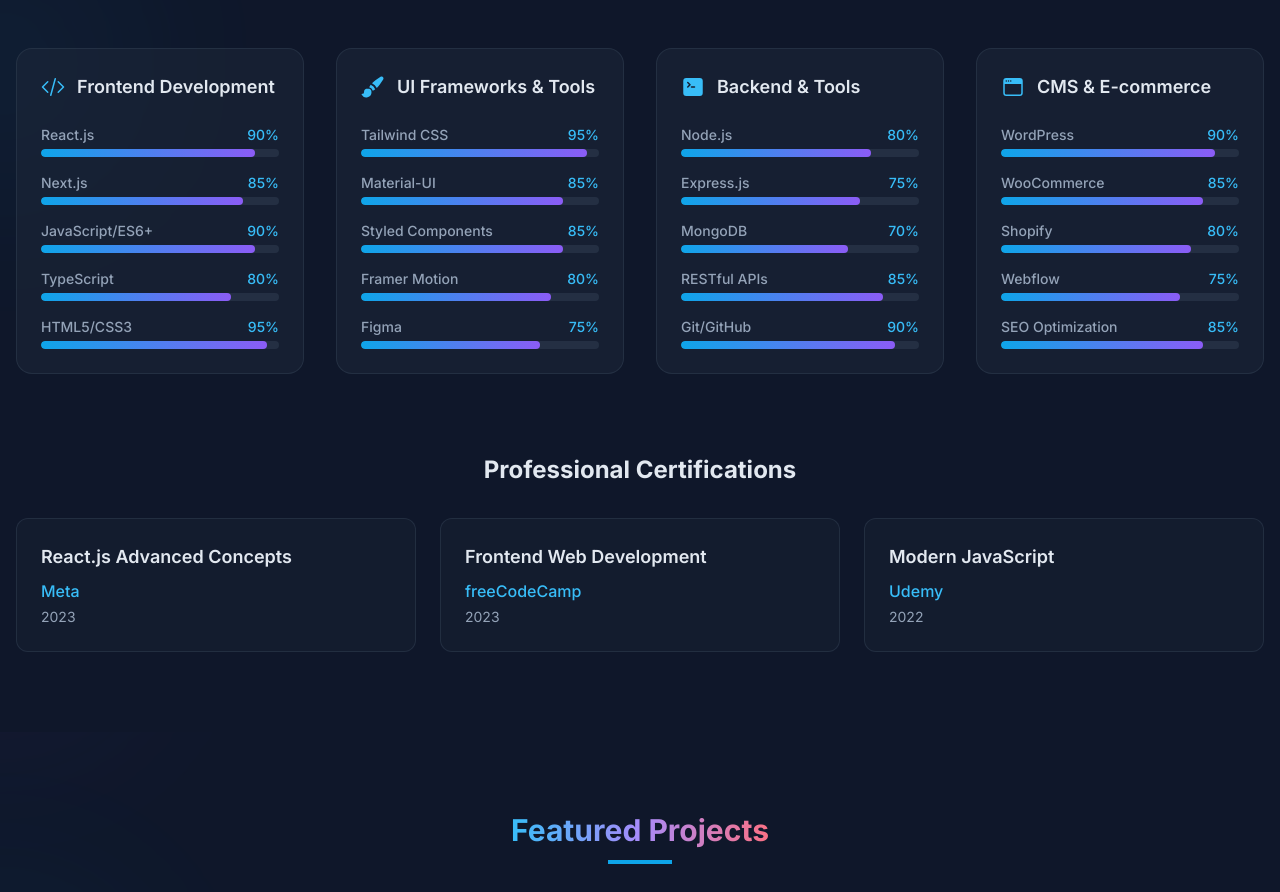
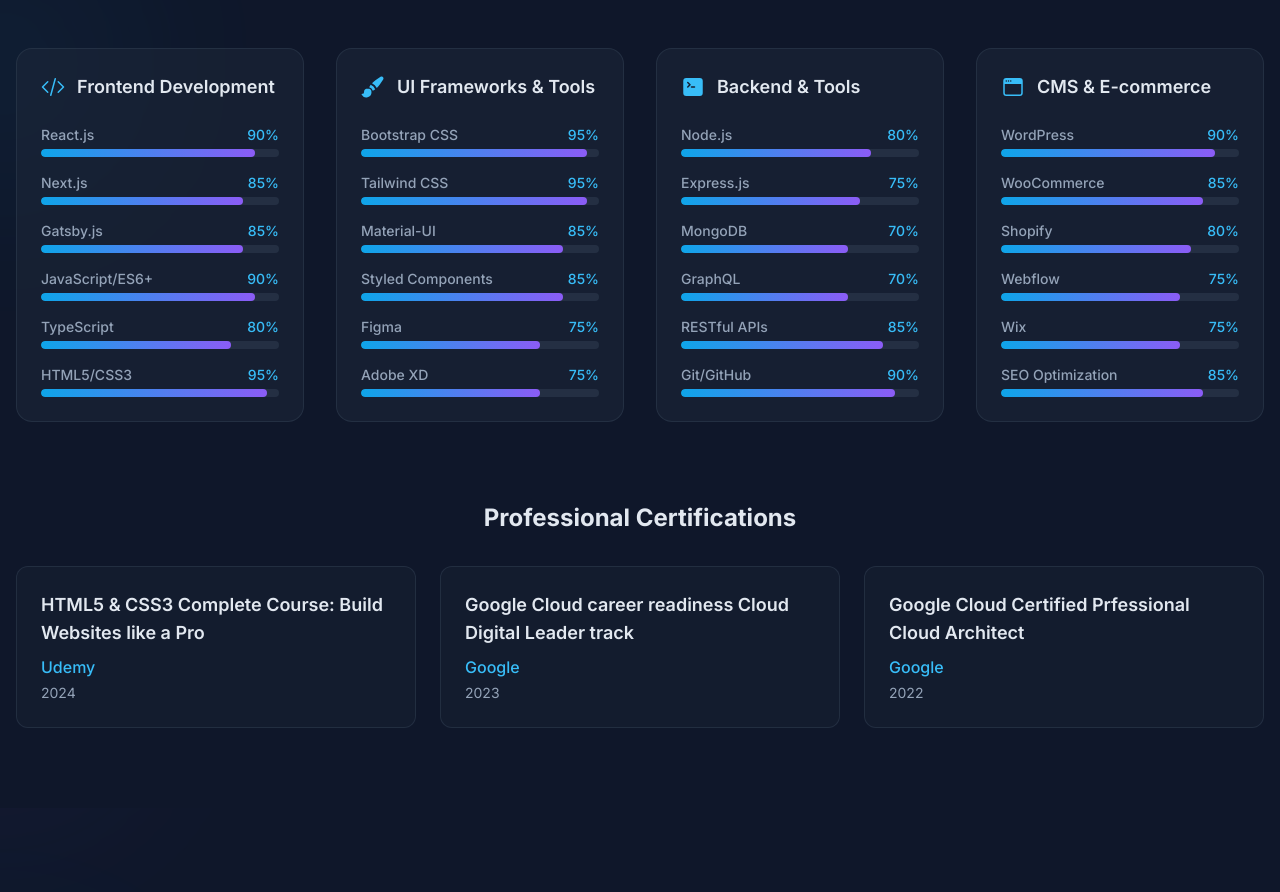
Before and after one commit to hitarthsh/MyPortfolio, a React (Vite) app: page / in a window 1280 px wide. Shown: the part 2120-3012 px from the top of the page. Built offline with nearby package versions, Linux system fonts and the light colour scheme.

Commit message:
add_update

```diff
--- a/src/components/About.jsx
+++ b/src/components/About.jsx
@@ -11,12 +11,12 @@
   const education = [
     {
       degree: "Bachelor of Technology - B.Tech",
-      institution: "C. U. Shah University",
+      institution: "Silver Oak University",
       period: "Sep 2022 - Jun 2025",
     },
     {
       degree: "Diploma in Computer Engineering",
-      institution: "Government Polytechnic Rajkot",
+      institution: "C. U. Shah University",
       period: "Aug 2019 - May 2022",
     },
   ];
--- a/src/components/Skills.jsx
+++ b/src/components/Skills.jsx
@@ -14,6 +14,7 @@
       skills: [
         { name: "React.js", level: 90 },
         { name: "Next.js", level: 85 },
+        { name: "Gatsby.js", level: 85 },
         { name: "JavaScript/ES6+", level: 90 },
         { name: "TypeScript", level: 80 },
         { name: "HTML5/CSS3", level: 95 },
@@ -23,11 +24,12 @@
       title: "UI Frameworks & Tools",
       icon: HiPaintBrush,
       skills: [
+        { name: "Bootstrap CSS", level: 95 },
         { name: "Tailwind CSS", level: 95 },
         { name: "Material-UI", level: 85 },
         { name: "Styled Components", level: 85 },
-        { name: "Framer Motion", level: 80 },
         { name: "Figma", level: 75 },
+        { name: "Adobe XD", level: 75 },
       ],
     },
     {
@@ -37,6 +39,7 @@
         { name: "Node.js", level: 80 },
         { name: "Express.js", level: 75 },
         { name: "MongoDB", level: 70 },
+        { name: "GraphQL ", level: 70 },
         { name: "RESTful APIs", level: 85 },
         { name: "Git/GitHub", level: 90 },
       ],
@@ -49,6 +52,7 @@
         { name: "WooCommerce", level: 85 },
         { name: "Shopify", level: 80 },
         { name: "Webflow", level: 75 },
+        { name: "Wix", level: 75 },
         { name: "SEO Optimization", level: 85 },
       ],
     },
@@ -123,18 +127,18 @@
           <div className="grid grid-cols-1 md:grid-cols-2 lg:grid-cols-3 gap-6">
             {[
               {
-                name: "React.js Advanced Concepts",
-                issuer: "Meta",
+                name: "HTML5 & CSS3 Complete Course: Build Websites like a Pro",
+                issuer: "Udemy",
+                date: "2024",
+              },
+              {
+                name: "Google Cloud career readiness Cloud Digital Leader track",
+                issuer: "Google",
                 date: "2023",
               },
               {
-                name: "Frontend Web Development",
-                issuer: "freeCodeCamp",
-                date: "2023",
-              },
-              {
-                name: "Modern JavaScript",
-                issuer: "Udemy",
+                name: "Google Cloud Certified Prfessional Cloud Architect",
+                issuer: "Google",
                 date: "2022",
               },
             ].map((cert, index) => (
```
